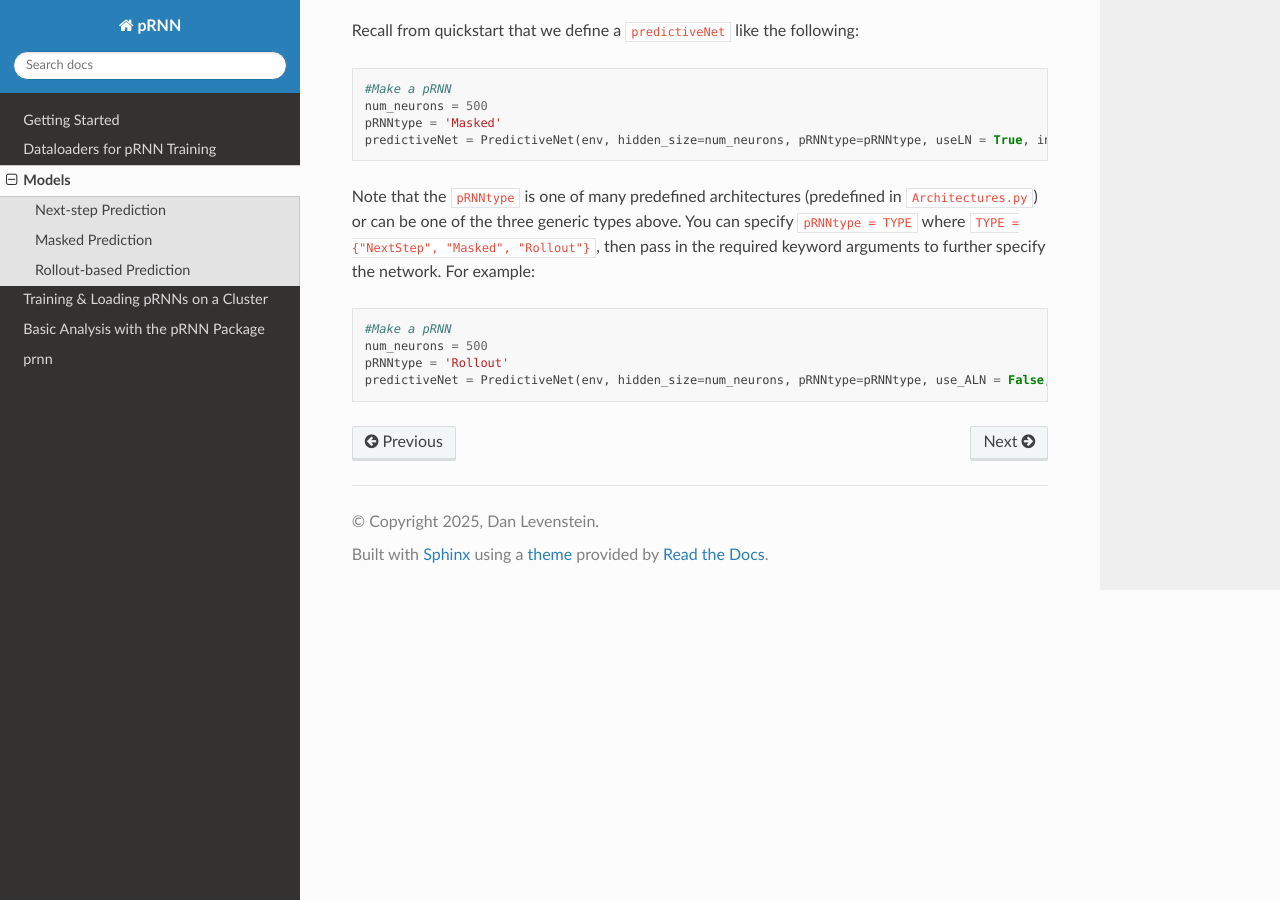
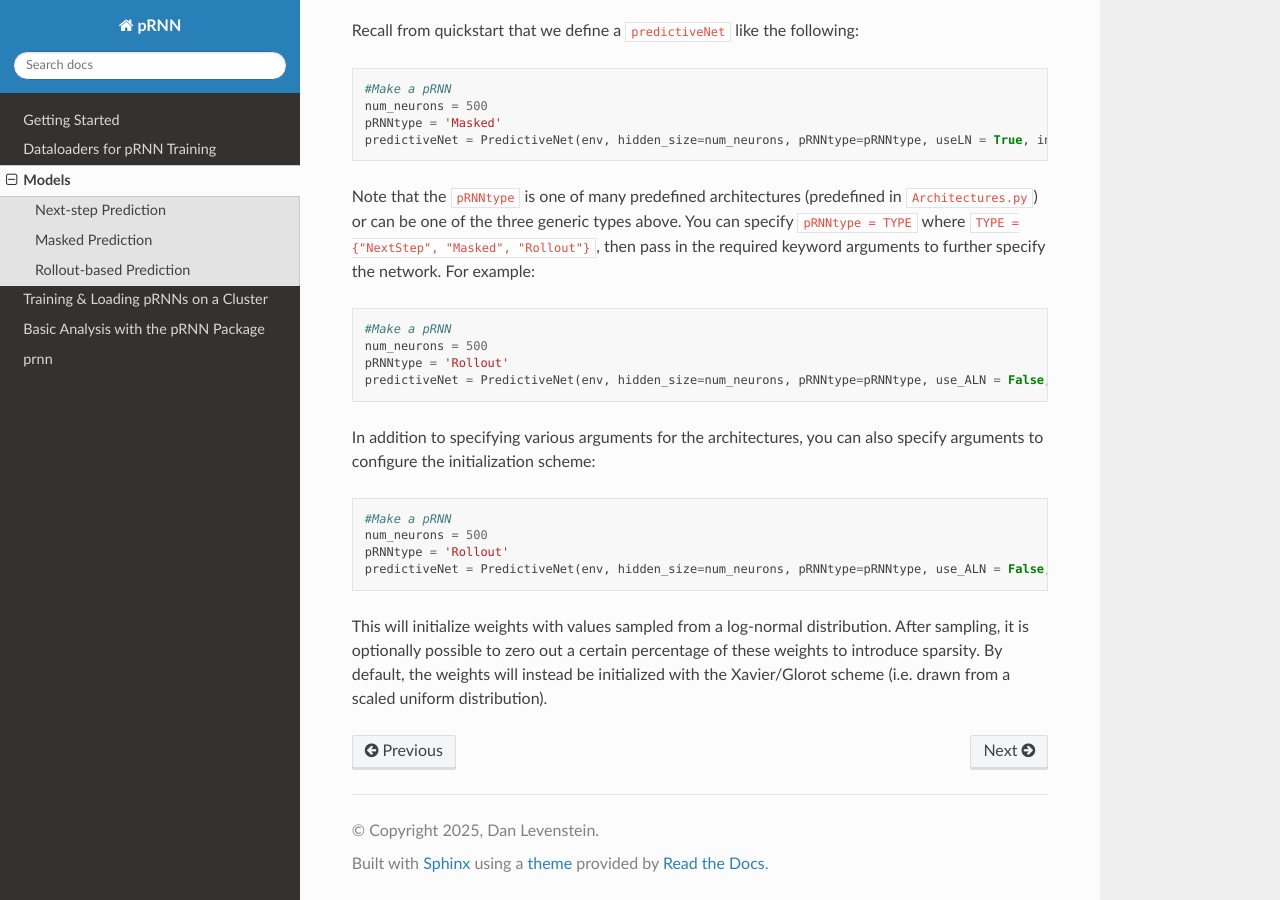
Before and after one commit to LevensteinLab/pRNN, a Sphinx documentation site: the page built from docs/models.rst, in a window 1280 px wide and 900 px high, scrolled down 2060 px. Built offline with Sphinx 7.4.7 and the Read the Docs theme 3.1.0, drawn with Linux system fonts in a browser that asks for light colours.

Commit message:
changing dataloader.rst actenc and adding lognormal docs to models.rst

```diff
--- a/docs/dataloader.rst
+++ b/docs/dataloader.rst
@@ -22,7 +22,7 @@ First, we need to instantiate an environment and agent (with corresponding actio
 .. code-block:: python
 
     # Create the environment and the agent
-    env = make_env(env_key='LRoom-20x20-v0', package='farama-minigrid', act_enc='OneHotHD') #OneHotHD isn't working...
+    env = make_env(env_key='LRoom-20x20-v0', package='farama-minigrid', act_enc='SpeedHD')
     agent = RandomActionAgent(env.action_space, np.array([0.15,0.15,0.6,0.1,0,0,0]))
 
 
--- a/docs/models.rst
+++ b/docs/models.rst
@@ -62,3 +62,14 @@ Note that the ``pRNNtype`` is one of many predefined architectures (predefined i
     num_neurons = 500
     pRNNtype = 'Rollout'
     predictiveNet = PredictiveNet(env, hidden_size=num_neurons, pRNNtype=pRNNtype, use_ALN = False, k = 5, continuousTheta = False)
+
+In addition to specifying various arguments for the architectures, you can also specify arguments to configure the initialization scheme:
+
+.. code-block:: python
+
+    #Make a pRNN
+    num_neurons = 500
+    pRNNtype = 'Rollout'
+    predictiveNet = PredictiveNet(env, hidden_size=num_neurons, pRNNtype=pRNNtype, use_ALN = False, k = 5, continuousTheta = False, init = "log_normal")
+
+This will initialize weights with values sampled from a log-normal distribution. After sampling, it is optionally possible to zero out a certain percentage of these weights to introduce sparsity. By default, the weights will instead be initialized with the Xavier/Glorot scheme (i.e. drawn from a scaled uniform distribution).
```
